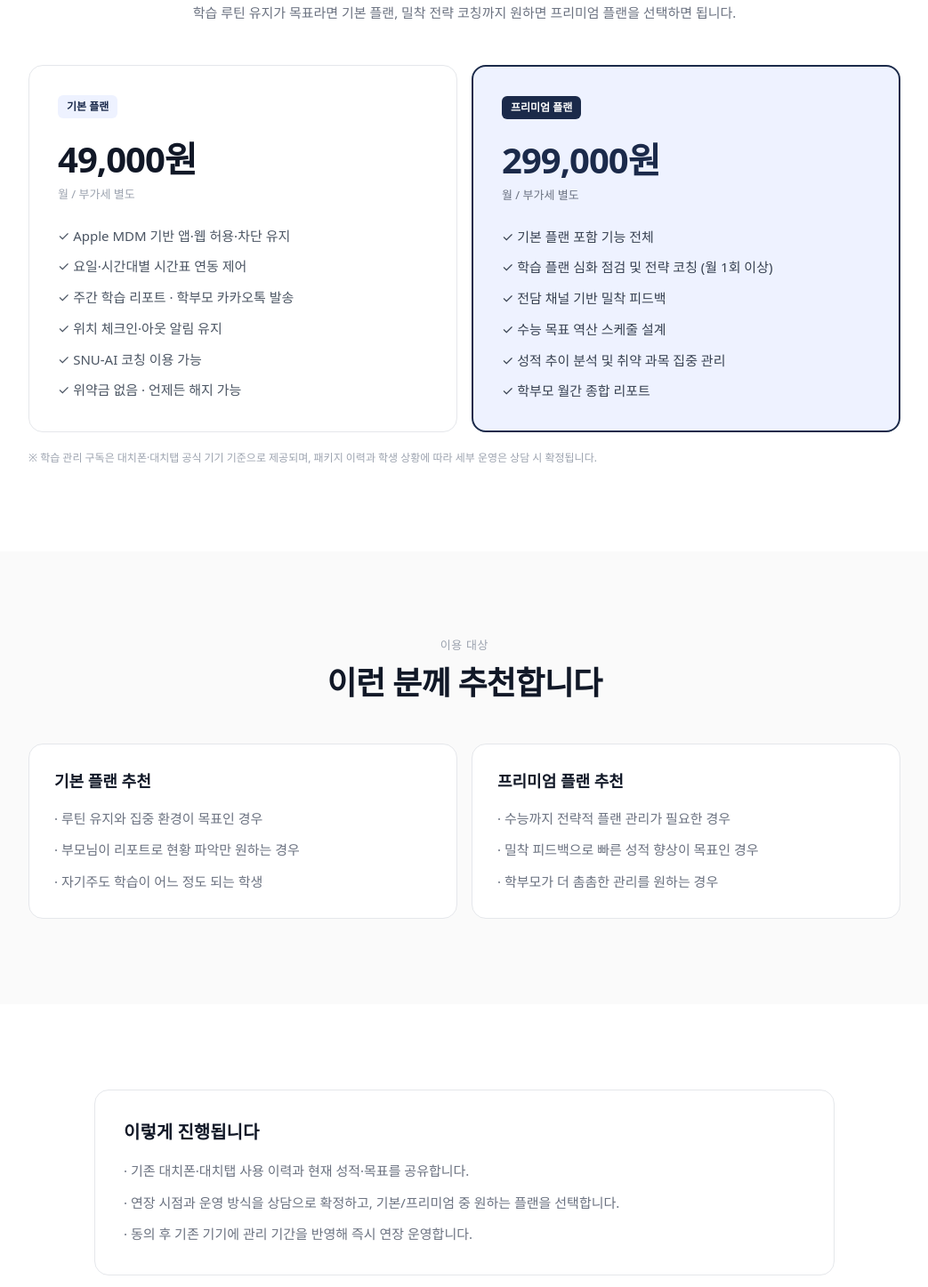
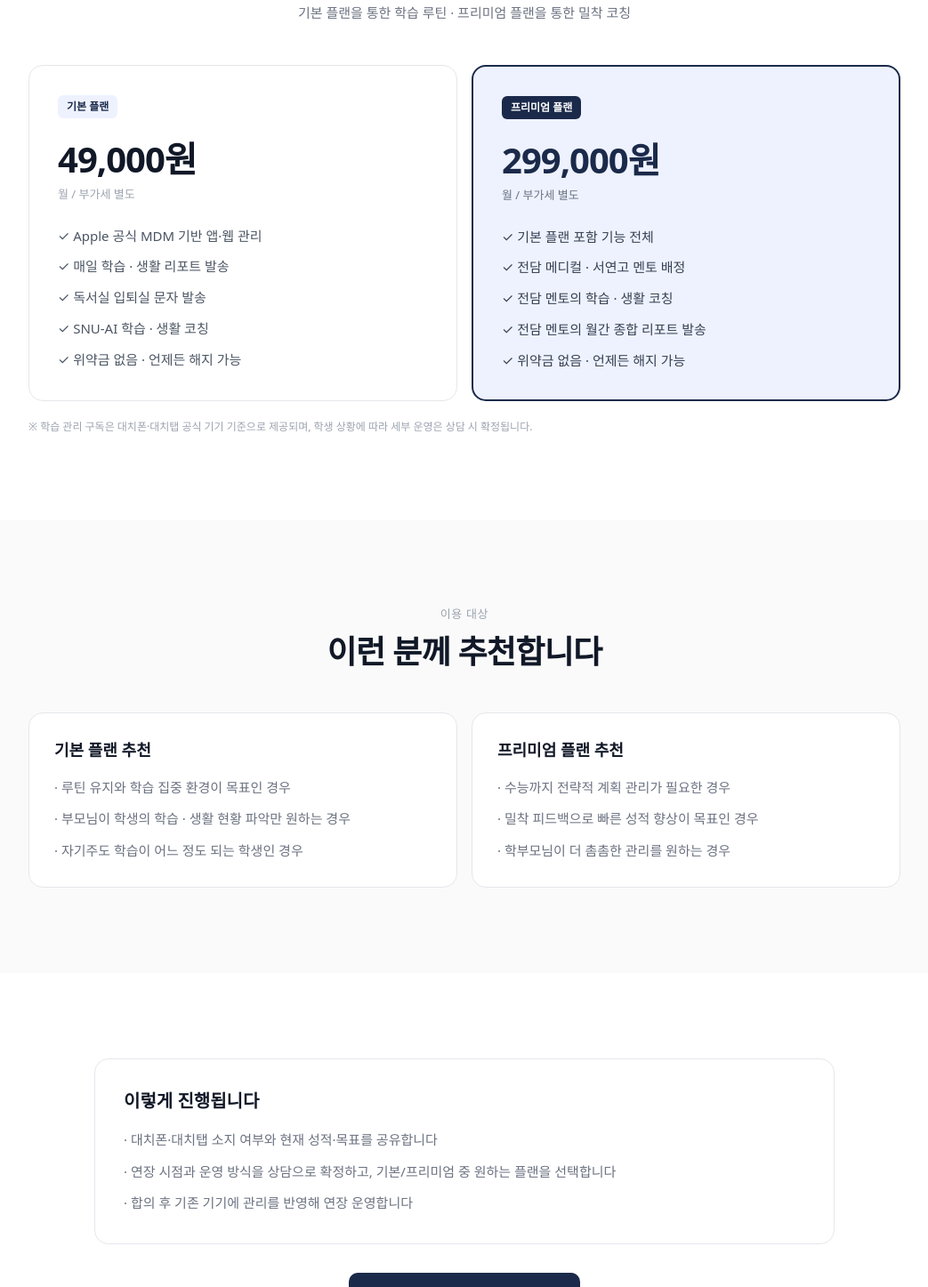
Before and after one commit to hwchung24/rootDaechi_web, a Next.js app: page /management-subscription in a window 1280 px wide. Shown: the part 1330-2777 px from the top of the page at 89% size, without its empty margins (118-1161 px from the left). Built offline with nearby package versions, Linux system fonts and the light colour scheme.

Commit message:
update(copy): revise management subscription hero and plan details
Include all latest user edits on the management subscription page, covering hero copy, plan feature lists, recommendation wording, and CTA adjustments.

Made-with: Cursor

```diff
--- a/app/management-subscription/page.tsx
+++ b/app/management-subscription/page.tsx
@@ -29,14 +29,14 @@ export default function ManagementSubscriptionPage() {
                   대치폰·대치탭 사용자 전용
                 </p>
                 <h1 className="mt-5 break-keep text-[30px] font-bold leading-[1.25] tracking-[-0.03em] text-white md:text-[44px] md:leading-[1.15] lg:text-[52px]">
-                  기기는 그대로,
+                  기기는 그대로
                   <br />
                   관리만 이어갑니다
                 </h1>
                 <p className="mx-auto mt-5 max-w-[760px] break-keep text-[15px] leading-[1.8] text-white/80 md:text-[18px] lg:mx-0">
-                  3개월 기본 관리 이후에도 학습 루틴을 유지하고 싶다면.
+                  3개월 기본 관리 이후에도 학습 루틴을 유지하고 싶다면
                   <br />
-                  기본 플랜부터 밀착 코칭 플랜까지 선택할 수 있습니다.
+                  기본 플랜부터 밀착 코칭 플랜까지 선택할 수 있습니다
                 </p>
               </div>
 
@@ -54,7 +54,7 @@ export default function ManagementSubscriptionPage() {
             <p className="text-center text-[13px] uppercase tracking-[0.05em] text-[#9CA3AF]">구독 플랜</p>
             <h2 className="mt-3 text-center text-2xl font-semibold tracking-[-0.02em] text-[#111827] md:text-4xl">원하는 방식으로 연장하세요</h2>
             <p className="mt-3 text-center text-[15px] text-[#6B7280]">
-              학습 루틴 유지가 목표라면 기본 플랜, 밀착 전략 코칭까지 원하면 프리미엄 플랜을 선택하면 됩니다.
+              기본 플랜을 통한 학습 루틴 · 프리미엄 플랜을 통한 밀착 코칭
             </p>
 
             <div className="mx-auto mt-12 grid max-w-[980px] grid-cols-1 gap-4 lg:grid-cols-2">
@@ -63,11 +63,10 @@ export default function ManagementSubscriptionPage() {
                 <p className="mt-4 text-[32px] font-bold tracking-tight text-[#111827] md:text-[40px]">49,000원</p>
                 <p className="text-[13px] text-[#9CA3AF]">월 / 부가세 별도</p>
                 <ul className="mt-6 space-y-2.5 text-[15px] leading-[1.65] text-[#4B5563]">
-                  <li>✓ Apple MDM 기반 앱·웹 허용·차단 유지</li>
-                  <li>✓ 요일·시간대별 시간표 연동 제어</li>
-                  <li>✓ 주간 학습 리포트 · 학부모 카카오톡 발송</li>
-                  <li>✓ 위치 체크인·아웃 알림 유지</li>
-                  <li>✓ SNU-AI 코칭 이용 가능</li>
+                  <li>✓ Apple 공식 MDM 기반 앱·웹 관리</li>
+                  <li>✓ 매일 학습 · 생활 리포트 발송</li>
+                  <li>✓ 독서실 입퇴실 문자 발송</li>
+                  <li>✓ SNU-AI 학습 · 생활 코칭</li>
                   <li>✓ 위약금 없음 · 언제든 해지 가능</li>
                 </ul>
               </article>
@@ -78,17 +77,16 @@ export default function ManagementSubscriptionPage() {
                 <p className="text-[13px] text-[#6B7280]">월 / 부가세 별도</p>
                 <ul className="mt-6 space-y-2.5 text-[15px] leading-[1.65] text-[#374151]">
                   <li>✓ 기본 플랜 포함 기능 전체</li>
-                  <li>✓ 학습 플랜 심화 점검 및 전략 코칭 (월 1회 이상)</li>
-                  <li>✓ 전담 채널 기반 밀착 피드백</li>
-                  <li>✓ 수능 목표 역산 스케줄 설계</li>
-                  <li>✓ 성적 추이 분석 및 취약 과목 집중 관리</li>
-                  <li>✓ 학부모 월간 종합 리포트</li>
+                  <li>✓ 전담 메디컬 · 서연고 멘토 배정</li>
+                  <li>✓ 전담 멘토의 학습 · 생활 코칭</li>
+                  <li>✓ 전담 멘토의 월간 종합 리포트 발송</li>
+                  <li>✓ 위약금 없음 · 언제든 해지 가능</li>
                 </ul>
               </article>
             </div>
 
             <p className="mx-auto mt-5 max-w-[980px] text-[12px] text-[#9CA3AF]">
-              ※ 학습 관리 구독은 대치폰·대치탭 공식 기기 기준으로 제공되며, 패키지 이력과 학생 상황에 따라 세부 운영은 상담 시 확정됩니다.
+              ※ 학습 관리 구독은 대치폰·대치탭 공식 기기 기준으로 제공되며, 학생 상황에 따라 세부 운영은 상담 시 확정됩니다.
             </p>
           </div>
         </section>
@@ -102,17 +100,17 @@ export default function ManagementSubscriptionPage() {
               <article className="rounded-2xl border border-[#E5E7EB] bg-white p-7">
                 <p className="text-[18px] font-semibold text-[#111827]">기본 플랜 추천</p>
                 <ul className="mt-4 space-y-2.5 text-[15px] leading-[1.7] text-[#6B7280]">
-                  <li>· 루틴 유지와 집중 환경이 목표인 경우</li>
-                  <li>· 부모님이 리포트로 현황 파악만 원하는 경우</li>
-                  <li>· 자기주도 학습이 어느 정도 되는 학생</li>
+                  <li>· 루틴 유지와 학습 집중 환경이 목표인 경우</li>
+                  <li>· 부모님이 학생의 학습 · 생활 현황 파악만 원하는 경우</li>
+                  <li>· 자기주도 학습이 어느 정도 되는 학생인 경우</li>
                 </ul>
               </article>
               <article className="rounded-2xl border border-[#E5E7EB] bg-white p-7">
                 <p className="text-[18px] font-semibold text-[#111827]">프리미엄 플랜 추천</p>
                 <ul className="mt-4 space-y-2.5 text-[15px] leading-[1.7] text-[#6B7280]">
-                  <li>· 수능까지 전략적 플랜 관리가 필요한 경우</li>
+                  <li>· 수능까지 전략적 계획 관리가 필요한 경우</li>
                   <li>· 밀착 피드백으로 빠른 성적 향상이 목표인 경우</li>
-                  <li>· 학부모가 더 촘촘한 관리를 원하는 경우</li>
+                  <li>· 학부모님이 더 촘촘한 관리를 원하는 경우</li>
                 </ul>
               </article>
             </div>
@@ -124,9 +122,9 @@ export default function ManagementSubscriptionPage() {
             <div className="rounded-2xl border border-[#E5E7EB] bg-white p-7 md:p-8">
               <h2 className="text-[20px] font-semibold text-[#111827]">이렇게 진행됩니다</h2>
               <ul className="mt-4 space-y-2.5 text-[15px] leading-[1.7] text-[#6B7280]">
-                <li>· 기존 대치폰·대치탭 사용 이력과 현재 성적·목표를 공유합니다.</li>
-                <li>· 연장 시점과 운영 방식을 상담으로 확정하고, 기본/프리미엄 중 원하는 플랜을 선택합니다.</li>
-                <li>· 동의 후 기존 기기에 관리 기간을 반영해 즉시 연장 운영합니다.</li>
+                <li>· 대치폰·대치탭 소지 여부와 현재 성적·목표를 공유합니다</li>
+                <li>· 연장 시점과 운영 방식을 상담으로 확정하고, 기본/프리미엄 중 원하는 플랜을 선택합니다</li>
+                <li>· 합의 후 기존 기기에 관리를 반영해 연장 운영합니다</li>
               </ul>
             </div>
 
@@ -137,12 +135,6 @@ export default function ManagementSubscriptionPage() {
               >
                 카카오톡으로 구독 연장 상담하기
               </Link>
-              <Link
-                href="/parents"
-                className="inline-flex items-center justify-center rounded-[10px] border-[1.5px] border-[#1B2A4A] px-7 py-3.5 text-[15px] font-semibold text-[#1B2A4A]"
-              >
-                학부모 페이지 보기
-              </Link>
             </div>
           </div>
         </section>
```
